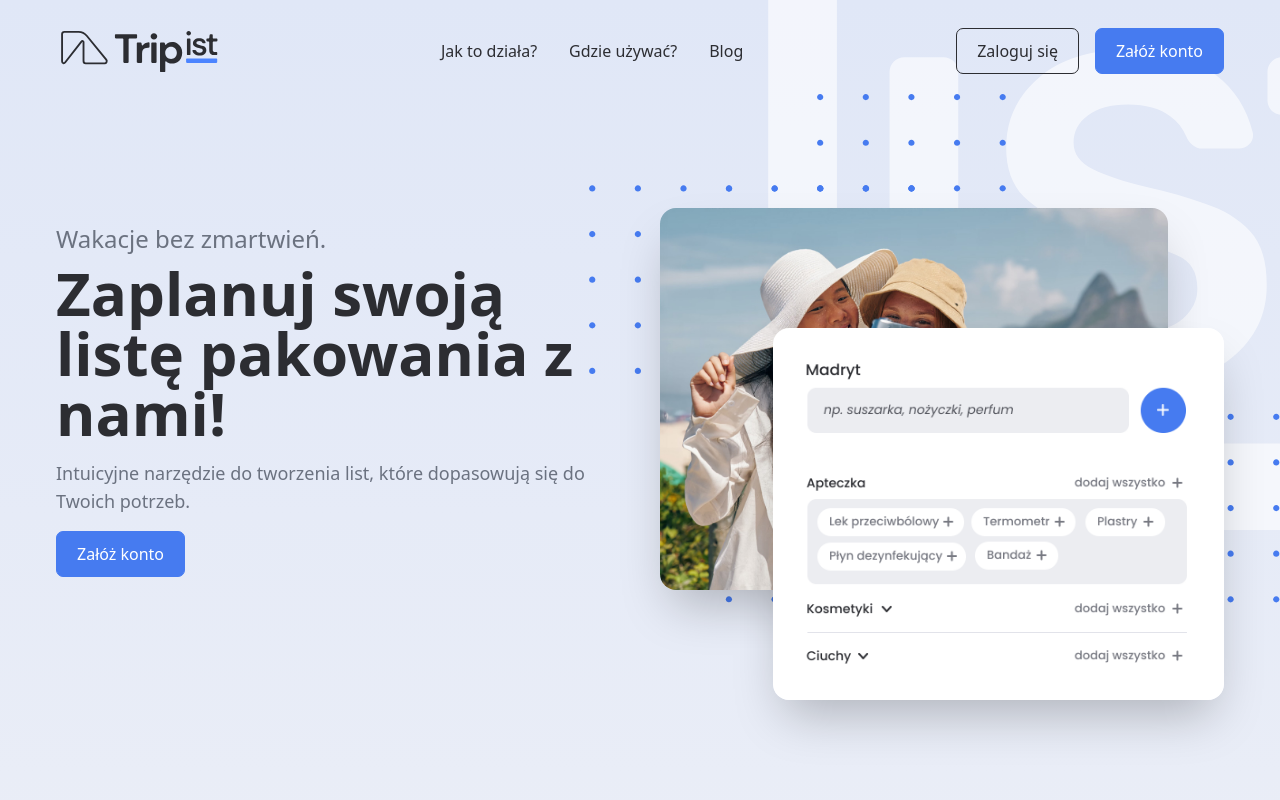
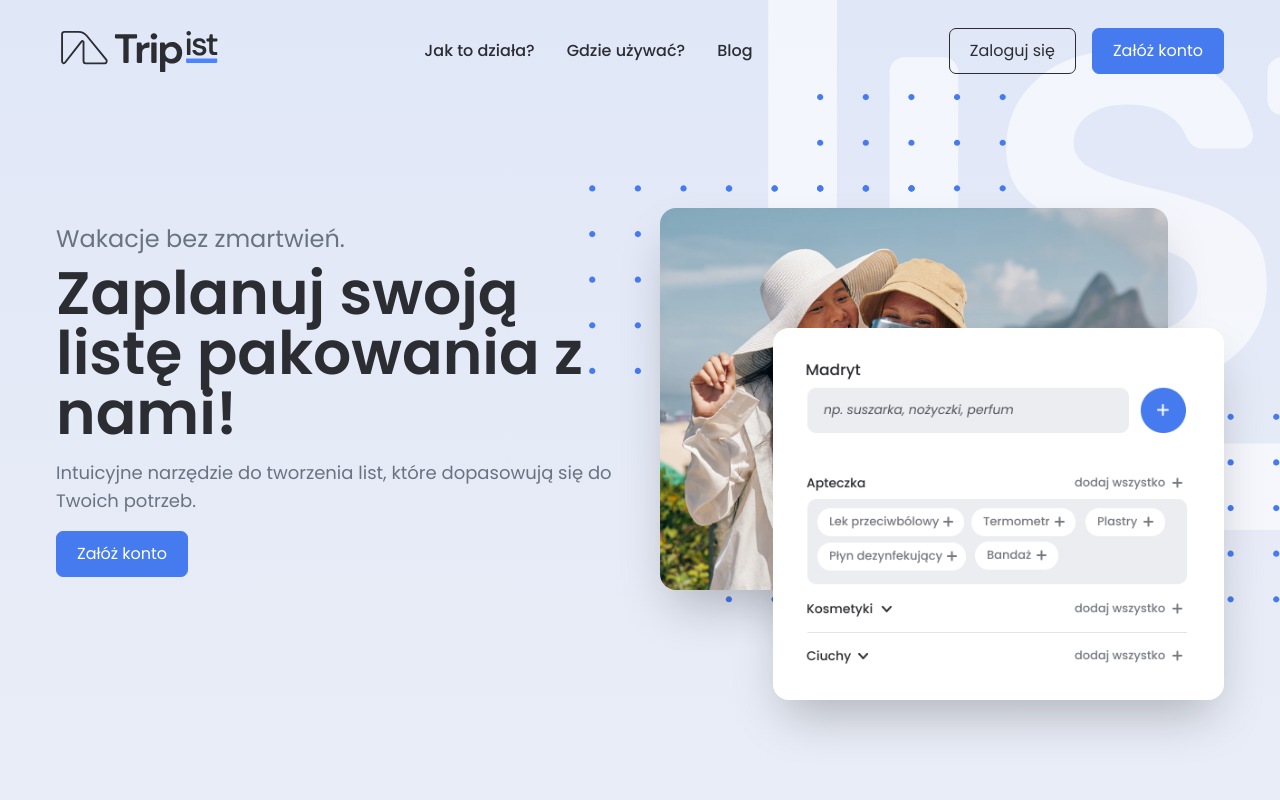
Before and after one commit to typodgrafiki/tripist, a Next.js app: page / in a window 1280 px wide. Shown: the top 800 px of the page. Built offline with nearby package versions, Linux system fonts and the light colour scheme; no server answers.

Commit message:
Fix font in build

```diff
--- a/src/app/(marketing)/page.tsx
+++ b/src/app/(marketing)/page.tsx
@@ -12,6 +12,7 @@ import where6 from "@/assets/images/where6.jpg"
 import devices from "@/assets/images/devices.png"
 import Title from "@/components/homepage/content/title"
 import Baner from "@/components/homepage/content/Baner"
+import ButtonSignUp from "@/components/homepage/content/ButtonSignUp"
 
 export default function Home() {
     return (
@@ -132,14 +133,7 @@ export default function Home() {
                                 idealną listę. Bo każdy wyjazd i każdy trening
                                 zasługują na pełne przygotowanie.
                             </p>
-                            {/* <SignedOut>
-                                <Link
-                                    href="/sign-up"
-                                    className="btn btn-primary transition-colors"
-                                >
-                                    Załóż konto
-                                </Link>
-                            </SignedOut> */}
+                            <ButtonSignUp />
                         </hgroup>
                     </div>
                     <div className="container container-md px-2 mx-auto mb-14 flex justify-center items-start mt-[-9rem] md:mb-28 md:px-14">
--- a/src/app/layout.tsx
+++ b/src/app/layout.tsx
@@ -1,7 +1,15 @@
 import React from "react"
+import { Poppins } from "next/font/google"
+import type { Metadata } from "next"
 import "@/assets/styles/globals.css"
 import "@/assets/styles/app-loading.css"
-import type { Metadata } from "next"
+
+const poppins = Poppins({
+    subsets: ["latin-ext"],
+    display: "swap",
+    weight: ["400", "500", "600"],
+    style: ["normal", "italic"],
+})
 
 export const metadata: Metadata = {
     title: "Tripist: Twoja intuicyjna aplikacja do pakowania",
@@ -19,7 +27,7 @@ export default function RootLayout({
     return (
         <html
             lang="pl"
-            className="scroll-smooth"
+            className={`scroll-smooth ${poppins.className}`}
         >
             <body>{children}</body>
         </html>
--- a/src/assets/styles/globals.css
+++ b/src/assets/styles/globals.css
@@ -12,7 +12,6 @@
 
 @layer base {
     html {
-        font-family: "Poppins", system-ui, sans-serif;
         scroll-behavior: smooth;
         background-color: var(--bg);
     }
--- /dev/null
+++ b/src/components/homepage/content/ButtonSignUp.tsx
@@ -0,0 +1,17 @@
+import Link from "next/link"
+import { useAuth } from "@/lib/auth"
+
+export default async function ButtonSignUp() {
+    const { userId } = await useAuth()
+
+    if (userId) return null
+
+    return (
+        <Link
+            href="/sign-up"
+            className="btn btn-primary transition-colors"
+        >
+            Załóż konto
+        </Link>
+    )
+}
```
